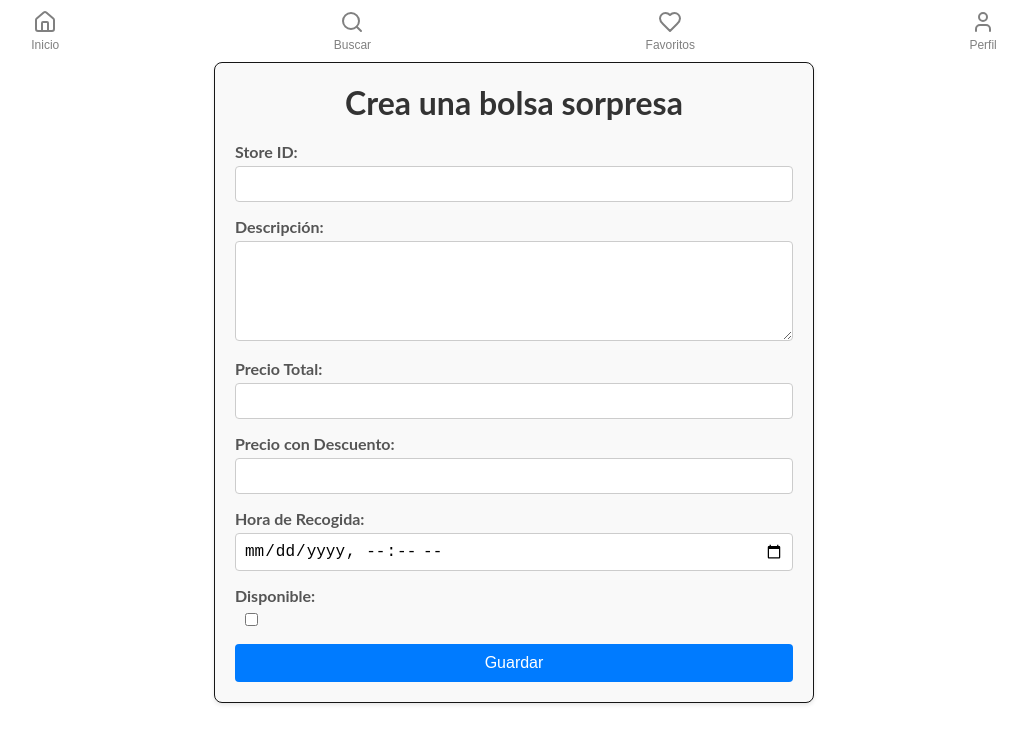
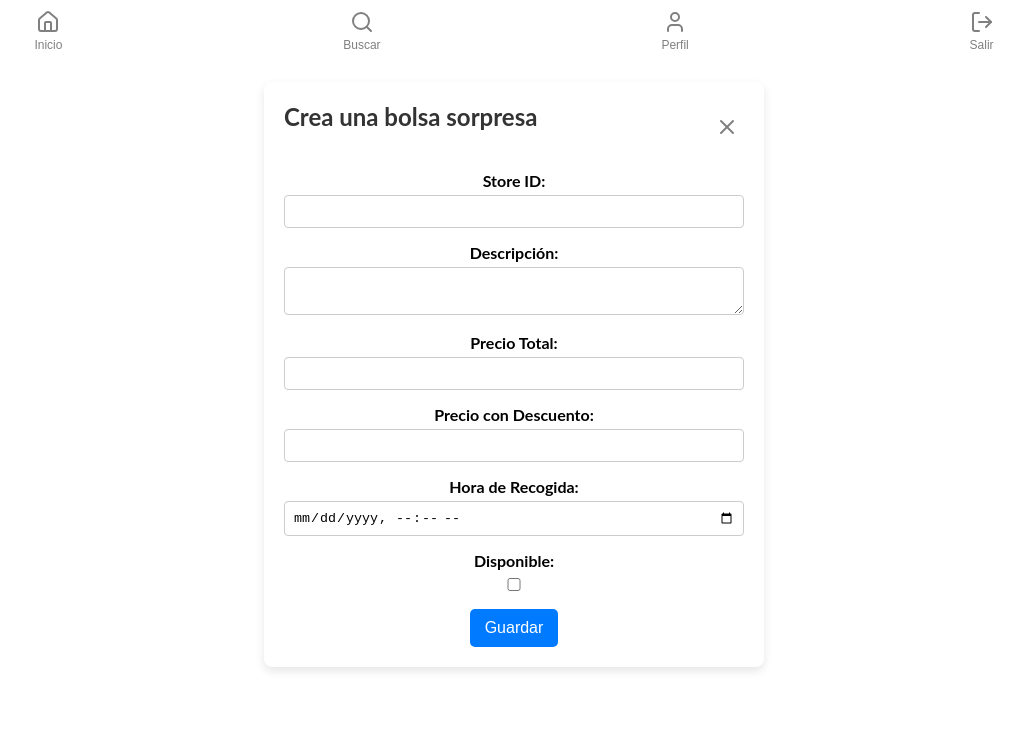
Before and after one commit to one-up-project/oneup_frontend, a React (Create React App) app in the folder frontend/: page /store/form in a window 1280 px wide. Shown: the top 744 px of the page, without its empty margins (126-1153 px from the left). Built offline with nearby package versions, Linux system fonts and the light colour scheme.

Commit message:
Links y nuevas pages

```diff
--- a/frontend/src/components/home/CardStore.jsx
+++ b/frontend/src/components/home/CardStore.jsx
@@ -29,9 +29,9 @@ const CardStore = () => {
     }
   };
 
-  // Función para manejar la actualización (puedes redirigir a un formulario de edición)
+  // Actualizar post
   const handleUpdate = (random_bag_id) => {
-    console.log('Actualizar Random Bag con ID:', random_bag_id); // Log para depuración
+    console.log('Actualizar Random Bag con ID:', random_bag_id);
     // Aquí puedes redirigir a un formulario de edición o abrir un modal
   };
 
--- a/frontend/src/components/navbar/Navbar.jsx
+++ b/frontend/src/components/navbar/Navbar.jsx
@@ -18,9 +18,10 @@ function Navbar() {
         <Link className="register-customer" to="/user/home">
           Cliente
         </Link>
-        <a className="register-store" href="logo">
+        <Link className="register-store" to="/store/home">
           Tienda
-        </a>
+        </Link>
+
       </div>
     </nav>
   );
--- a/frontend/src/components/navbar/NavbarHome.jsx
+++ b/frontend/src/components/navbar/NavbarHome.jsx
@@ -1,32 +1,46 @@
 import React from "react";
-import { HomeIcon, SearchIcon, HeartIcon, UserIcon } from "lucide-react";
-import { Link } from "react-router-dom";
+import { HomeIcon, SearchIcon, HeartIcon, UserIcon, LogOutIcon } from "lucide-react";
+import { Link, useLocation } from "react-router-dom";
 import "./navbarhome.scss";
 
 const NavbarHome = () => {
+  const location = useLocation();
+
+  // Determina si la ruta actual
+  const basePath = location.pathname.startsWith("/store") ? "/store" : "/user";
+  const isStore = location.pathname.startsWith("/store");
+
   return (
     <div className="top-bar">
-
-      <Link to="/user/home">
+      <Link to={`${basePath}/home`}>
         <button className="top-bar-button">
           <HomeIcon className="icon" />
           <span className="label">Inicio</span>
         </button>
       </Link>
-      <Link to="user/search">
+      <Link to={`${basePath}/search`}>
         <button className="top-bar-button">
           <SearchIcon className="icon" />
           <span className="label">Buscar</span>
         </button>
       </Link>
+      {!isStore && (
         <button className="top-bar-button">
           <HeartIcon className="icon" />
           <span className="label">Favoritos</span>
         </button>
+      )}
       <button className="top-bar-button">
         <UserIcon className="icon" />
         <span className="label">Perfil</span>
       </button>
+      <Link to="/">
+      <button className="top-bar-button logout-button">
+        <LogOutIcon className="icon logout-icon" />
+        <span className="label">Salir</span>
+      </button>
+      </Link>
+
     </div>
   );
 };
--- a/frontend/src/components/store/Form.jsx
+++ b/frontend/src/components/store/Form.jsx
@@ -1,6 +1,8 @@
 import React, { useState } from 'react';
 import { useMutation } from '@apollo/client';
 import { CREATE_RANDOM_BAG } from '../../graphql/mutations';
+import { XIcon } from "lucide-react";
+import { Link } from "react-router-dom";
 import './form.scss';
 
 const Form = () => {
@@ -64,7 +66,14 @@ const Form = () => {
 
   return (
     <div className="form-container">
+    <div className="form-header">
       <h1>Crea una bolsa sorpresa</h1>
+      <Link to="/store/home">
+      <button className="close-button" >
+        <XIcon className="icon" />
+      </button>
+      </Link>
+    </div>
     <form onSubmit={handleSubmit}>
       <div className="form-group">
         <label>Store ID:</label>
@@ -130,7 +139,9 @@ const Form = () => {
         />
       </div>
 
-        <button type="submit" className="submit-button">Guardar</button>
+      <button type="submit" className="submit-button">
+        Guardar
+      </button>
     </form>
   </div>
   );
--- a/frontend/src/components/store/form.scss
+++ b/frontend/src/components/store/form.scss
@@ -1,16 +1,36 @@
 .form-container {
-    max-width: 600px;
-    margin: 0 auto;
+  position: relative;
+  background: white;
   padding: 20px;
-    border: 1px solid #161616;
   border-radius: 8px;
-    background-color: #f9f9f9;
-    box-shadow: 0 2px 4px rgba(0, 0, 0, 0.1);
+  box-shadow: 0 4px 10px rgba(0, 0, 0, 0.1);
+  max-width: 500px;
+  margin: auto;
 
-    h1 {
-      text-align: center;
+  .form-header {
+      display: flex;
+      justify-content: space-between;
+      align-items: center;
       margin-bottom: 20px;
-      color: #333;
+  }
+
+  .close-button {
+      background: none;
+      border: none;
+      cursor: pointer;
+      display: flex;
+      align-items: center;
+      padding: 5px;
+      transition: color 0.3s ease;
+
+      .icon {
+          font-size: 24px;
+          color: gray;
+      }
+
+      &:hover .icon {
+          color: black;
+      }
   }
 
   .form-group {
@@ -18,54 +38,31 @@
 
       label {
           display: block;
+          font-weight: bold;
           margin-bottom: 5px;
-        font-weight: bold;
-        color: #555;
       }
 
-      input[type="text"],
-      input[type="number"],
-      input[type="datetime-local"],
+      input,
       textarea {
           width: 100%;
           padding: 8px;
           border: 1px solid #ccc;
           border-radius: 4px;
-        font-size: 16px;
-        &:focus {
-          border-color: #007bff;
-          outline: none;
-          box-shadow: 0 0 5px rgba(0, 123, 255, 0.5);
-        }
-      }
-
-      textarea {
-        resize: vertical;
-        min-height: 100px;
-      }
-
-      input[type="checkbox"] {
-        margin-left: 10px;
       }
   }
 
   .submit-button {
-      width: 100%;
-      padding: 10px;
       background-color: #007bff;
       color: white;
       border: none;
-      border-radius: 4px;
+      padding: 10px 15px;
       font-size: 16px;
+      border-radius: 5px;
       cursor: pointer;
-      transition: background-color 0.3s ease;
+      transition: background 0.3s ease;
 
       &:hover {
           background-color: #0056b3;
       }
-
-      &:active {
-        background-color: #004080;
   }
 }
-  }
--- a/frontend/src/pages/home2/Home2.jsx
+++ b/frontend/src/pages/home2/Home2.jsx
@@ -1,18 +1,18 @@
 import React from "react";
 import "./home2.scss";
 import CardSotre from "../../components/home/CardStore";
-
+import { Link } from "react-router-dom";
 const Home2 = () => {
     return (
-
         <div className="layer">
-
+            <h1>Lista de publicaciones</h1>
+            <Link to ="/store/form">
+            <button className="add-store-btn">Agregar Tienda</button>
+            </Link>
             <div className="cards">
                 <CardSotre />
             </div>
-
         </div>
-
     );
 };
 
--- a/frontend/src/pages/home2/home2.scss
+++ b/frontend/src/pages/home2/home2.scss
@@ -1,6 +1,44 @@
-.cards{
-    display: flex;
-    flex-direction: column;
-    flex-wrap: wrap;
-    align-content: center;
+.layer {
+    text-align: center;
+    padding: 20px;
+    max-width: 800px;
+    margin: 0 auto;
+
+    h1 {
+        margin-bottom: 20px;
+        font-size: 24px;
+        color: #333;
+    }
+
+    .add-store-btn {
+        background-color: #007bff;
+        color: white;
+        border: none;
+        padding: 10px 20px;
+        font-size: 16px;
+        border-radius: 5px;
+        cursor: pointer;
+        transition: background 0.3s ease;
+        margin-bottom: 20px;
+
+        &:hover {
+            background-color: #0056b3;
+        }
+    }
+
+    .cards-container {
+        max-height: 400px;  // Ajusta la altura según tu diseño
+        overflow-y: auto;
+        border: 1px solid #ccc; // Opcional: para dar un borde visual
+        padding: 10px;
+        border-radius: 5px;
+        box-shadow: 0px 2px 5px rgba(0, 0, 0, 0.1);
+    }
+
+    .cards {
+        display: flex;
+        flex-wrap: wrap;
+        justify-content: center;
+        gap: 20px;
+    }
 }
--- /dev/null
+++ b/frontend/src/pages/store/store_profile/StoreProfile.jsx
@@ -0,0 +1,11 @@
+import React from "react";
+
+const StoreProfile = () => {
+    return (
+        <div className="layer">
+            <h1>Lista de publicacions</h1>
+        </div>
+    );
+};
+
+export default StoreProfile;
--- /dev/null
+++ b/frontend/src/pages/store/store_search/StoreSearch.jsx
@@ -0,0 +1,11 @@
+import React from "react";
+
+const StoreSearch = () => {
+    return (
+        <div className="layer">
+            <h1>Lista de publicacions</h1>
+        </div>
+    );
+};
+
+export default StoreSearch;
```
Also changed, not shown: frontend/src/App.js (+10 -0 lines). Lines whose indentation alone changed are shown as unchanged.
